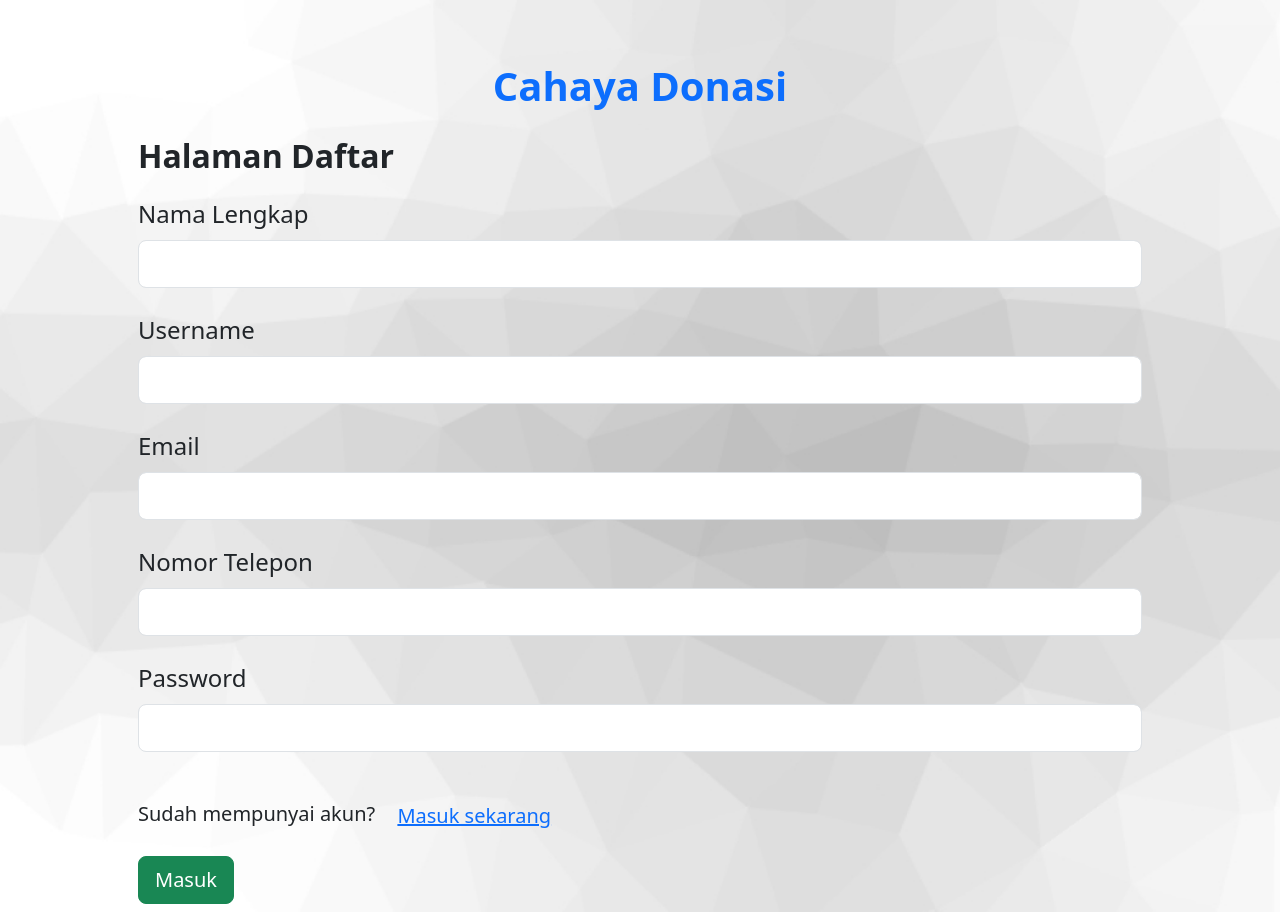
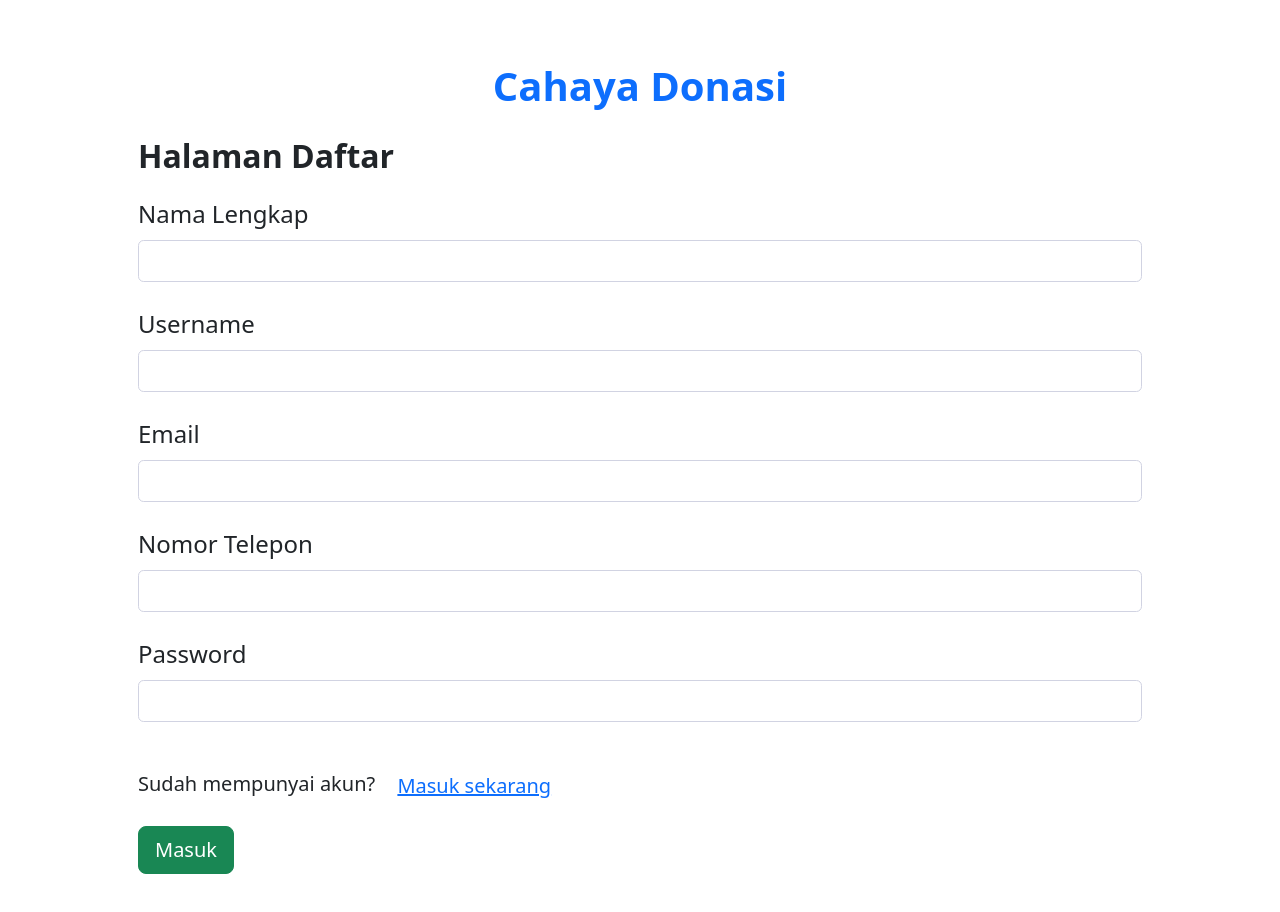
Before and after one commit to ahm4ddm/sidonmasdicoding, a PHP site: template src/scripts/templates/register.html in a window 1280 px wide. After the commit the page ends 874 px from the top, so only its background shows below. Run offline with PHP 8.4, Linux system fonts and the light colour scheme; the template is opened without the code that fills it, so the values that code supplies are empty; some libraries are stand-ins or nearby versions.

Commit message:
remove unused and add some style

```diff
--- a/src/styles/style.css
+++ b/src/styles/style.css
@@ -1,31 +1,20 @@
-/* main background */
-#mainId{
-    background-image: url('/background.jpg');
-    background-repeat: no-repeat;
-    background-size: cover;
-    display: flex;
-    flex-direction: column;
-    height: 1080px;
-    width: 100%;
-    object-fit: cover;
-}
-
-#mainLoginRegister{
-    background-image: url('/background-login-register.jpg');
-    background-repeat: no-repeat;
-    background-size: cover;
-    display: flex;
-    flex-direction: column;
-    width:100%;
-    height:100%;
-    object-fit: cover !important;
-}
-
 .bg-login-image {
     background-image: url('/ilus-login.png');
     background-position: center;
     background-size: cover;
 }
+
+.bg-register-image{
+    background: url('/ilus-register.png');
+    background-position: center;
+    background-size: cover;
+}
+
+.bg-primary-login-register {
+    background-color: #4e73df;
+    background-image: url("/background-login-register.jpg");
+    background-size: cover;
+  }
 
 .card {
     position: relative;
@@ -50,3 +39,34 @@ form.user .form-control-user {
     border-radius: 10rem;
     padding: 1.5rem 1rem;
 }
+
+.form-control {
+    display: block;
+    width: 100%;
+    height: calc(1.5em + 0.75rem + 2px);
+    padding: 0.375rem 0.75rem;
+    font-size: 1rem;
+    font-weight: 400;
+    line-height: 1.5;
+    color: #6e707e;
+    background-color: #fff;
+    background-clip: padding-box;
+    border: 1px solid #d1d3e2;
+    border-radius: 0.35rem;
+    transition: border-color 0.15s ease-in-out, box-shadow 0.15s ease-in-out;
+  }
+
+.form-group {
+    margin-bottom: 1rem;
+}
+
+form.user .btn-user {
+    font-size: 0.8rem;
+    border-radius: 10rem;
+    padding: 0.75rem 1rem;
+}
+
+.btn-block {
+    display: block;
+    width: 100%;
+}
```
